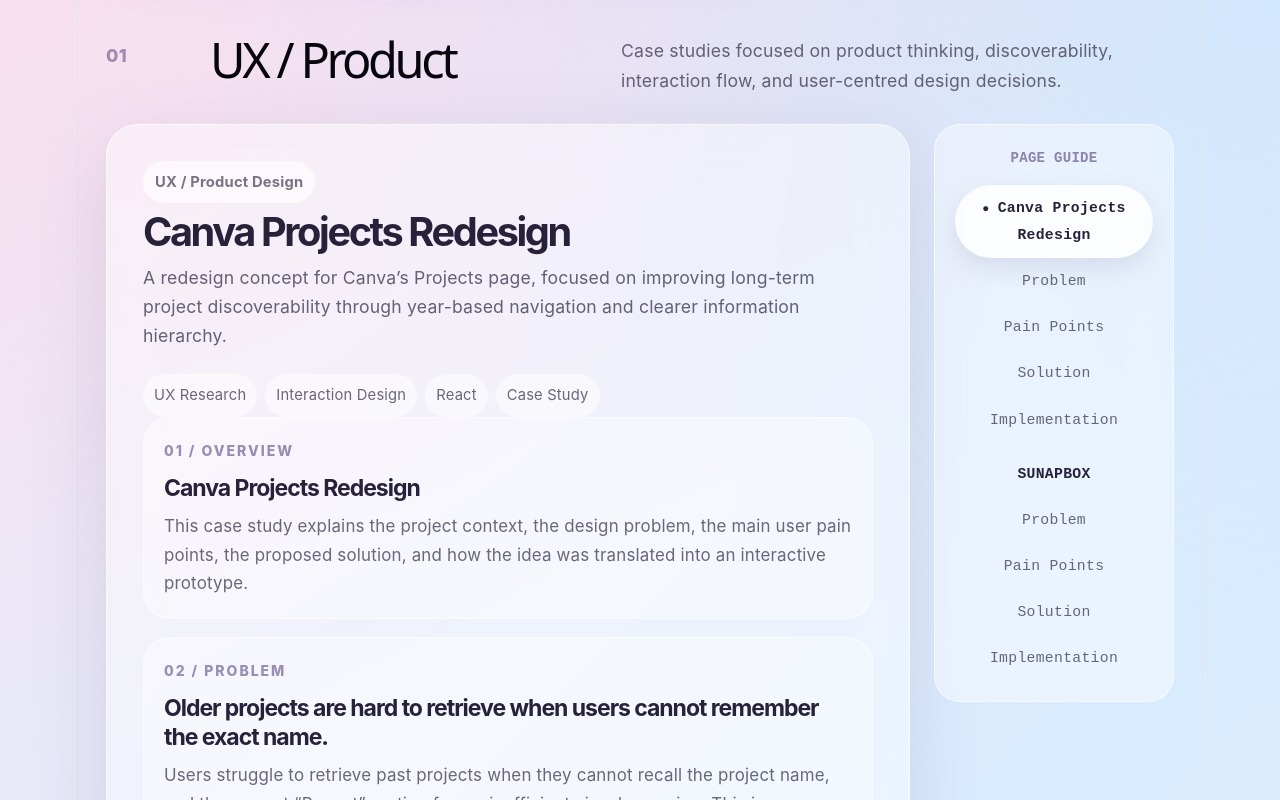
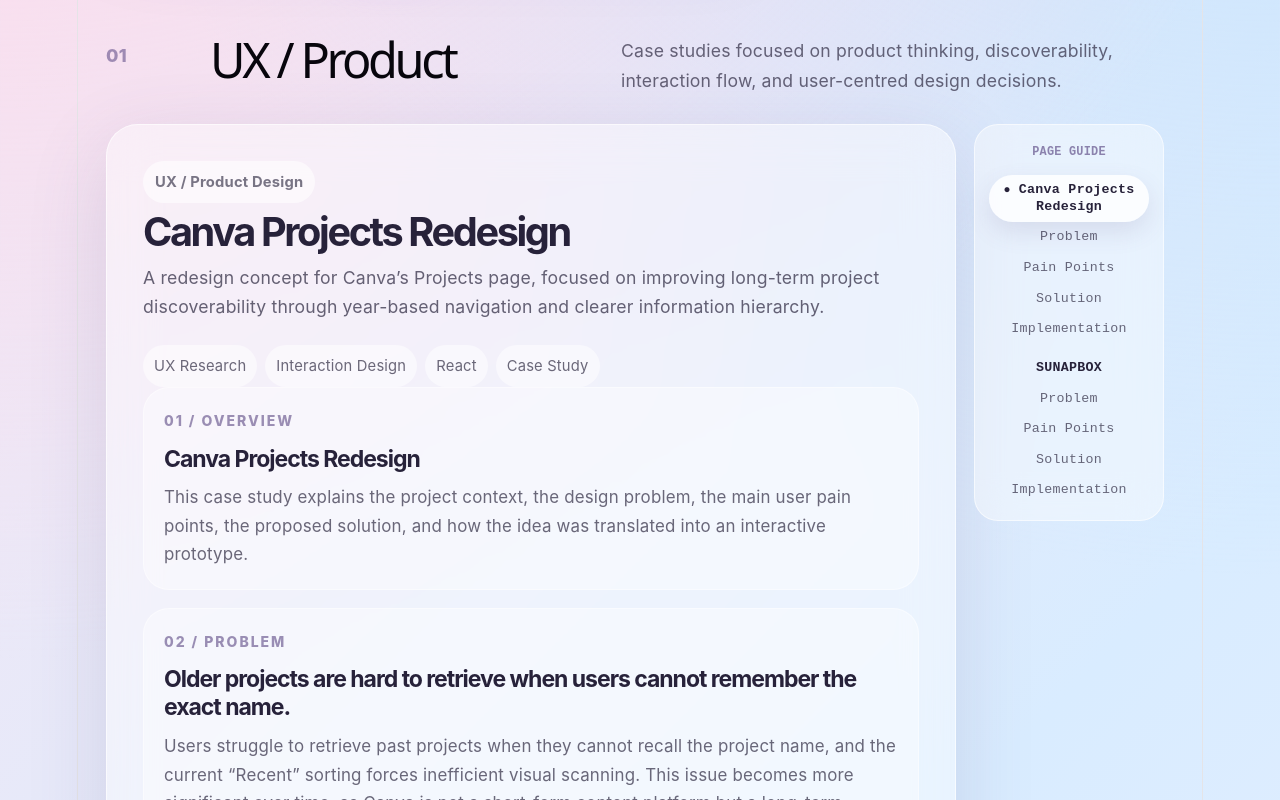
Before and after one commit to jesstasha/portfolio-2026, a React (Vite) app: page / in a window 1280 px wide. Shown: the part 760-1560 px from the top of the page. Built offline with nearby package versions, Linux system fonts and the light colour scheme.

Commit message:
Add cursor effect

```diff
--- a/src/App.css
+++ b/src/App.css
@@ -1572,3 +1572,60 @@ h1 {
     transform: rotate(360deg);
   }
 }
+
+/* Smaller page guide */
+.page-remote {
+  width: 190px !important;
+  padding: 14px !important;
+  border-radius: 24px !important;
+}
+
+.case-study-remote p,
+.page-remote p {
+  font-size: 0.66rem !important;
+  margin-bottom: 10px !important;
+}
+
+.case-study-remote a,
+.page-remote a {
+  font-size: 0.74rem !important;
+  padding: 7px 9px !important;
+  line-height: 1.25 !important;
+}
+
+.project-page-layout {
+  grid-template-columns: minmax(0, 1fr) 200px !important;
+  gap: 18px !important;
+}
+
+.click-sparkle-layer {
+  position: fixed;
+  inset: 0;
+  pointer-events: none;
+  z-index: 9999;
+}
+
+.click-sparkle {
+  position: fixed;
+  width: 34px;
+  height: 34px;
+  transform: translate(-50%, -50%);
+  animation: sparklePop 0.65s ease-out forwards;
+}
+
+@keyframes sparklePop {
+  0% {
+    opacity: 0;
+    transform: translate(-50%, -50%) scale(0.4) rotate(0deg);
+  }
+
+  18% {
+    opacity: 1;
+    transform: translate(-50%, -50%) scale(1.15) rotate(8deg);
+  }
+
+  100% {
+    opacity: 0;
+    transform: translate(-50%, -50%) scale(0.75) rotate(18deg);
+  }
+}
--- a/src/App.jsx
+++ b/src/App.jsx
@@ -41,6 +41,7 @@ function App() {
 
   return (
     <main className="site-shell">
+      <ClickSparkle />
       <div className="background-orb orb-one" />
       <div className="background-orb orb-two" />
       <div className="background-orb orb-three" />
@@ -345,6 +346,51 @@ function ProjectCard({ project, index }) {
 
 
 
+
+function ClickSparkle() {
+  const [sparkles, setSparkles] = useState([]);
+
+  useEffect(() => {
+    const handleClick = (event) => {
+      const id = Date.now();
+
+      setSparkles((prev) => [
+        ...prev,
+        {
+          id,
+          x: event.clientX,
+          y: event.clientY,
+        },
+      ]);
+
+      setTimeout(() => {
+        setSparkles((prev) => prev.filter((sparkle) => sparkle.id !== id));
+      }, 650);
+    };
+
+    window.addEventListener("click", handleClick);
+    return () => window.removeEventListener("click", handleClick);
+  }, []);
+
+  return (
+    <div className="click-sparkle-layer">
+      {sparkles.map((sparkle) => (
+        <img
+          key={sparkle.id}
+          className="click-sparkle"
+          src="/cursor.gif"
+          alt=""
+          style={{
+            left: sparkle.x,
+            top: sparkle.y,
+          }}
+        />
+      ))}
+    </div>
+  );
+}
+
+
 function FlipCard() {
   const [flipped, setFlipped] = useState(false);
 
```
Also changed, not shown: public/cursor.gif (added).
